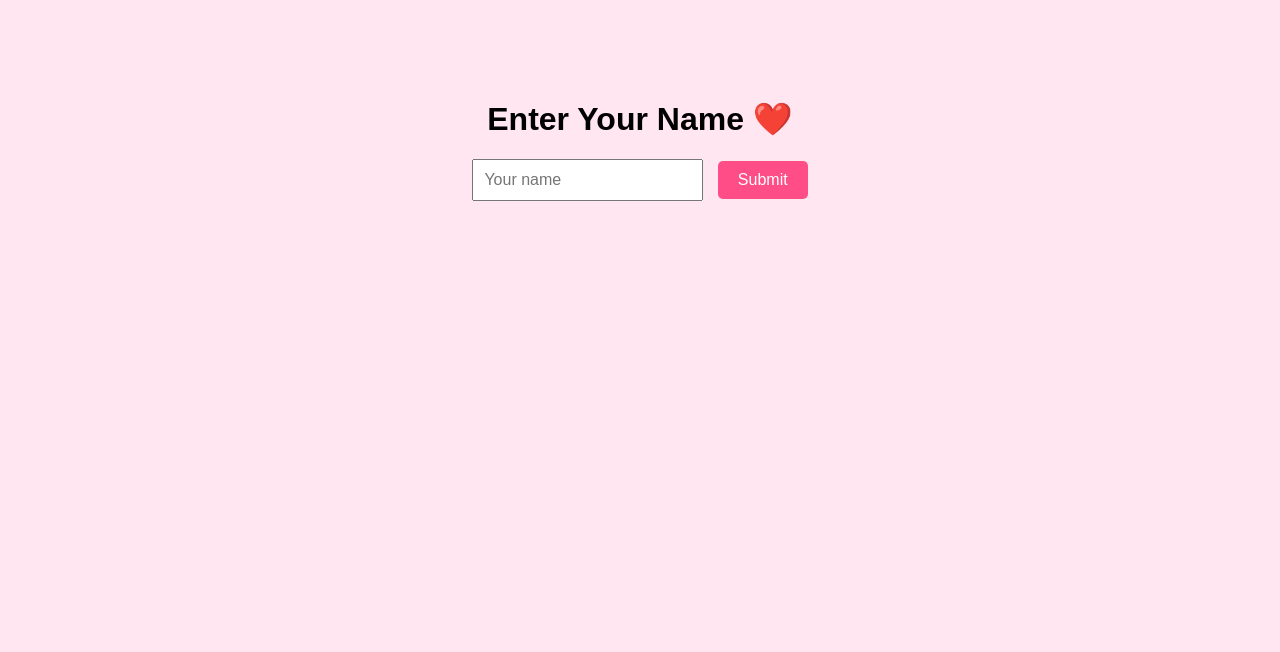
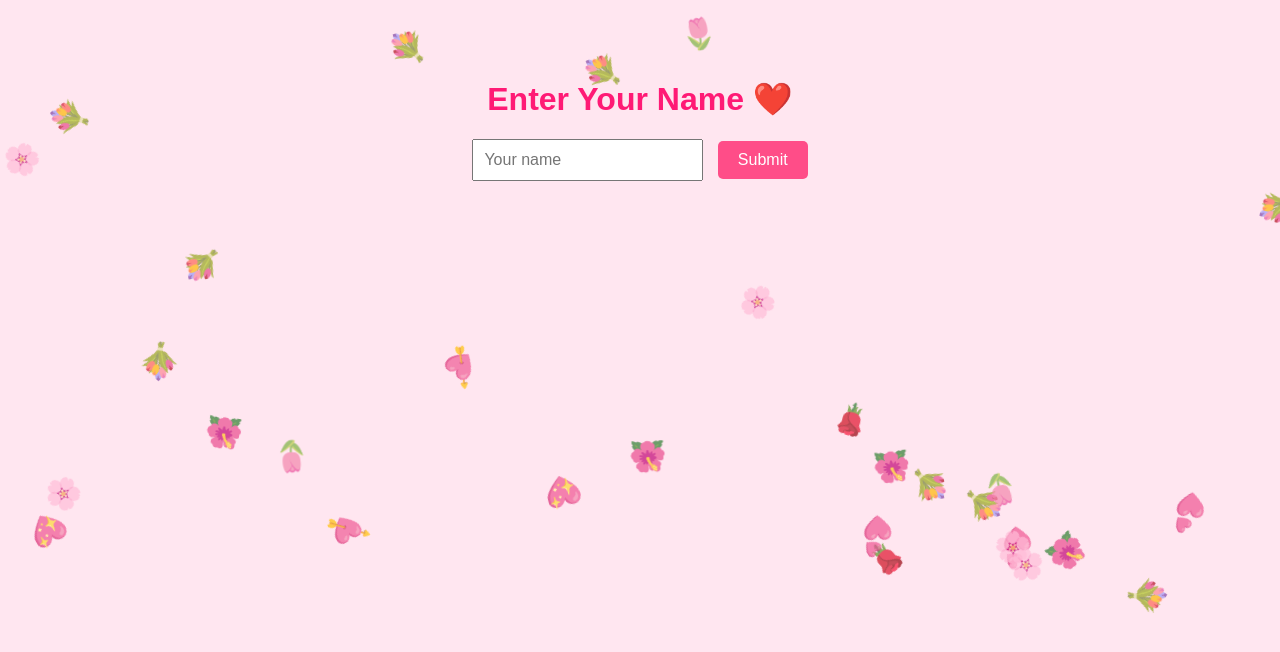
Before and after one commit to arbajify/love-message, a plain HTML site: page index.html in a window 1280 px wide. Drawn offline with Linux system fonts and the light colour scheme.

Commit message:
Added music, flowers, and emoji to love message project

```diff
--- a/index.html
+++ b/index.html
@@ -8,13 +8,33 @@
     body {
       font-family: Arial, sans-serif;
       text-align: center;
-      margin-top: 100px;
+      margin: 0;
       background-color: #ffe6f0;
+      overflow: hidden;
     }
+
+    /* Floating emoji background */
+    .emoji {
+      position: absolute;
+      font-size: 30px;
+      animation: floatUp 10s linear infinite;
+      opacity: 0.7;
+    }
+    @keyframes floatUp {
+      from { transform: translateY(100vh) rotate(0deg); }
+      to { transform: translateY(-10vh) rotate(360deg); }
+    }
+
+    h1 {
+      margin-top: 80px;
+      color: #ff1a75;
+    }
+
     input {
       padding: 10px;
       font-size: 16px;
     }
+
     button {
       padding: 10px 20px;
       font-size: 16px;
@@ -28,18 +48,19 @@
     button:hover {
       background-color: #e6005c;
     }
+
     .message {
       font-size: 24px;
       margin-top: 30px;
       color: #ff1a75;
       animation: pop 0.5s ease forwards;
       opacity: 0;
-      animation-fill-mode: forwards;
     }
     @keyframes pop {
       0% { transform: scale(0.5); opacity: 0; }
       100% { transform: scale(1); opacity: 1; }
     }
+
     #result img {
       margin-top: 20px;
       width: 250px;
@@ -55,27 +76,47 @@
 </head>
 <body>
 
+  <!-- Floating emoji background -->
+  <script>
+    const emojis = ["🌸", "💖", "🌹", "💐", "💕", "💘", "🌺", "🌷"];
+    for (let i = 0; i < 30; i++) {
+      const span = document.createElement("span");
+      span.classList.add("emoji");
+      span.innerText = emojis[Math.floor(Math.random() * emojis.length)];
+      span.style.left = Math.random() * 100 + "vw";
+      span.style.animationDuration = 5 + Math.random() * 10 + "s";
+      document.body.appendChild(span);
+    }
+  </script>
+
   <h1>Enter Your Name ❤️</h1>
   <input type="text" id="nameInput" placeholder="Your name" />
   <button onclick="checkName()">Submit</button>
 
   <div id="result"></div>
 
+  <!-- Hidden audio -->
+  <audio id="bgMusic" src="song.mp3"></audio>
+
   <script>
     function checkName() {
       const gfName = "zeba";
       const inputName = document.getElementById("nameInput").value.trim().toLowerCase();
       const resultDiv = document.getElementById("result");
+      const music = document.getElementById("bgMusic");
 
       if (inputName === gfName.toLowerCase()) {
+        music.play();
         resultDiv.innerHTML = `
-          <div class="message">I love you Zeba, Arbaj loves you 💖😘💐</div>
+          <div class="message">I love you Zeba, Arbaj loves you 💖😘💐🌹💕💘</div>
           <img src="images/zeba.jpg" alt="Zeba" />
         `;
       } else {
         resultDiv.innerHTML = `
           <div class="message">Hmm... that's not the name I'm looking for 😉</div>
         `;
+        music.pause();
+        music.currentTime = 0;
       }
     }
   </script>
```
Also changed, not shown: 1 other file.
